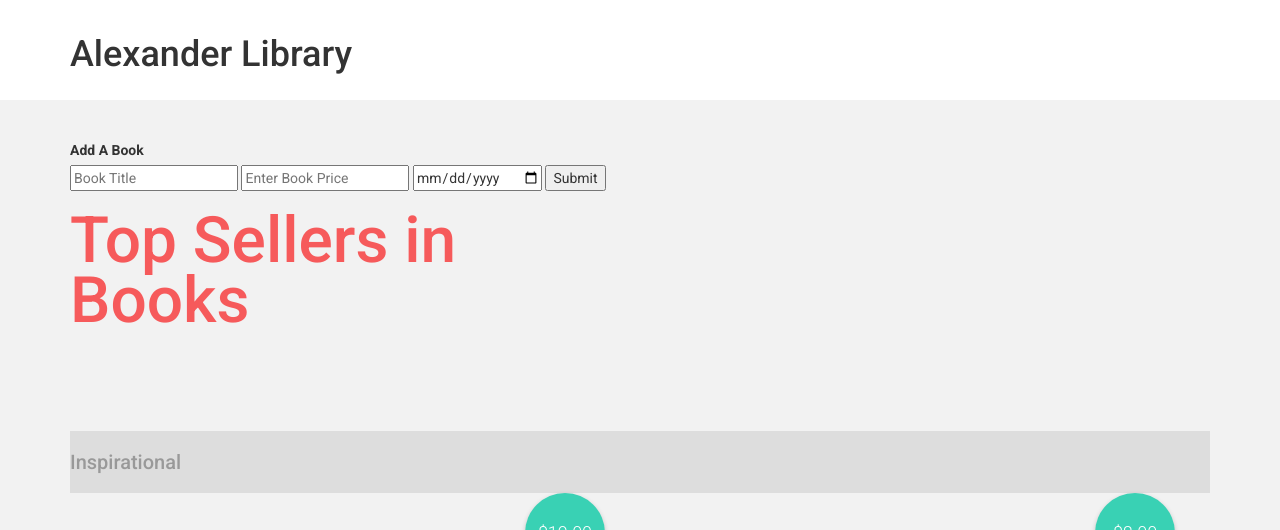
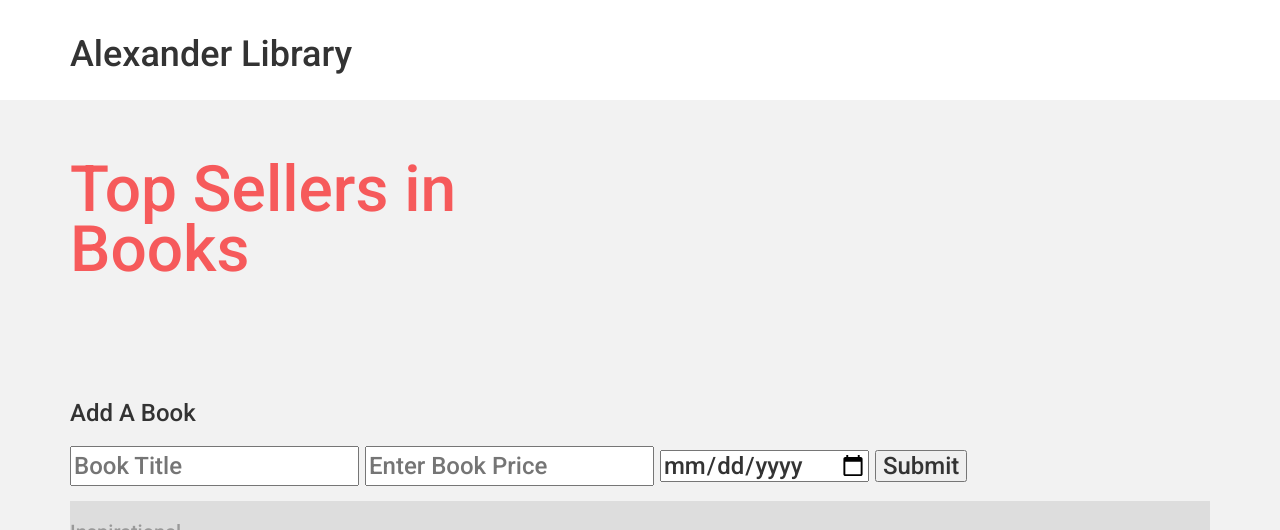
Before and after one commit to ArronJLinton/angular-my-app, a plain HTML site: page index.html in a window 1280 px wide. Shown: the top 530 px of the page. Drawn offline with nearby package versions, Linux system fonts and the light colour scheme.

Commit message:
add book styling

```diff
--- a/css/style.css
+++ b/css/style.css
@@ -39,6 +39,14 @@ html, body {
  padding: 20px 0;
 }
 
+/* Add Book Section*/
+
+#price, #name {
+   height: 40px;
+}
+
+
+/**/
 .thumbnail {
  border: 0px;
  position: relative;
--- a/index.html
+++ b/index.html
@@ -25,20 +25,22 @@
     <div class="main" ng-controller="MainController">
       <div class="container">
 
+<!--       This is called an expression - '{{ title }}'. Expressions are used to display values on the page.
+Value of title we show up when we view it in the browser
+-->
+        <h1>{{ title }}</h1>
+
 
       <div>
-        <label>Add A Book</label>
+        <label><h3>Add A Book<h3></label>
       <form>
-        <input ng-model="name" type="text" placeholder="Book Title">
+        <input id="name" ng-model="name" type="text" placeholder="Book Title">
         <input id="price" ng-model="price" type="text" placeholder="Enter Book Price">
         <input id="date" ng-model="date" type="date" placeholder="Publication Date">
         <input ng-click="addBook()" type="submit" value="Submit" name="">
       <form>
       </div>
-<!--       This is called an expression - '{{ title }}'. Expressions are used to display values on the page.
-Value of title we show up when we view it in the browser
--->
-        <h1>{{ title }}</h1>
+
         <h2>{{ promo }}</h2>
 
 <!-- the ng-repeat is another directive. It loops through an array and displays each element. Here, the ng-repeat repeats all the HTML inside <div class="col-md-6"> for each element in the products array. -->
```
